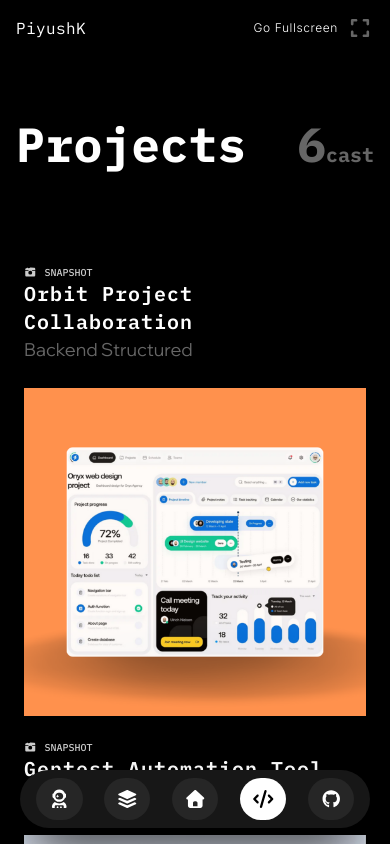
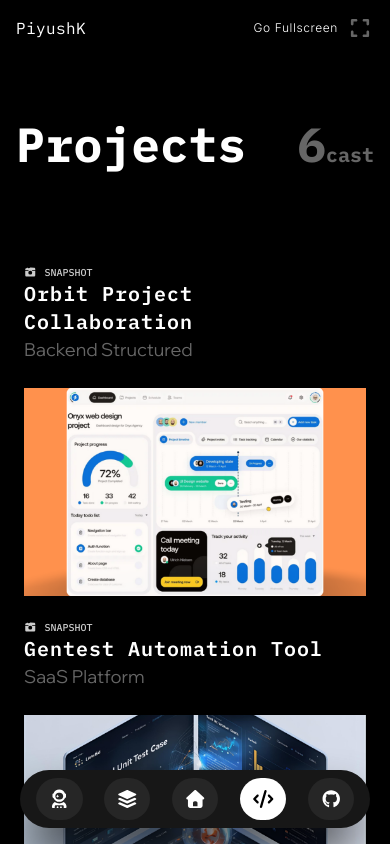
Before and after one commit to Disguised-toast0/Framer-Portfolio, a React (Vite) app: page /projects in a window 390 px wide. Shown: the top 844 px of the page. Built offline with nearby package versions, Linux system fonts and the light colour scheme; a web font is replaced by a local one.

Commit message:
minor fixes

```diff
--- a/src/Components/Projects.jsx
+++ b/src/Components/Projects.jsx
@@ -1,10 +1,10 @@
-import React, { useState } from 'react'
-import { motion } from "motion/react"
-import { FontAwesomeIcon } from '@fortawesome/react-fontawesome'
-import { faCameraRetro } from '@fortawesome/free-solid-svg-icons/faCameraRetro';
+import React, { useState } from "react";
+import { motion, AnimatePresence } from "motion/react";
+import { FontAwesomeIcon } from "@fortawesome/react-fontawesome";
+import { faCameraRetro } from "@fortawesome/free-solid-svg-icons/faCameraRetro";
 
 const Projects = () => {
-
+  const [activeIndex, setActiveIndex] = useState(null);
 
   const images = [
     {
@@ -51,47 +51,98 @@ const Projects = () => {
     },
   ];
 
+  return (
+    <div className="p-2 w-full">
+      <section className="sm:grid gap-2 gap-y-8 pb-20 sm:pt-20 h-full w-full grid-cols-3">
+        {images.map((img, index) => {
+          const isActive = activeIndex === index;
 
           return (
-    <div className=' p-2 w-full'>
+            <motion.div
+  key={index}
+  initial={{ opacity: 0, x: "-50%" }}
+  whileInView={{ opacity: 1, x: "0%" }}
+  whileHover={{ y: -10 }}
+  transition={{ duration: 0.6 }}
+  className="relative  pt-2 flex flex-col overflow-hidden"
+>
+  <h1 className="sm:text-[13px] text-[10px] font-medium text-white/80 px-4 font-secondary">
+    <FontAwesomeIcon icon={faCameraRetro} className="mr-2" />
+    SNAPSHOT
+  </h1>
 
-
-      <section className='sm:grid gap-2 gap-y-8 pb-20 sm:pt-20 h-full w-full grid-cols-3'>
-        {images.map((img,index)=>{
-          const layout = ["col-span-1 row-span-1","col-span-1 row-span-1","col-span-1 row-span-1","col-span-1 row-span-1"]
-            return <motion.div
-            initial={{opacity:0,translateX:"-50%"}}
-            whileInView={{opacity:1,translateX:"0%"}}
-            whileHover={{y:-10}}
-            transition={{duration:0.6}}
-            key={index} className={` cursor-pointer bord border-solid border-white/30 pt-2 break-inside-avoid flex flex-col ${layout[index]}`}>
-
-              <h1 className='sm:text-[13px] text-[10px] font-medium text-white/80 px-4 font-secondary'>
-                <span><FontAwesomeIcon
-                    icon={faCameraRetro}
-                    className='mr-2'
-                  /></span>
-                SNAPSHOT</h1>
-
-              <h1 className='flex px-4 text-white font-semibold items-center tracking-wider text-xl font-secondary'>
-
+  <h1 className="flex px-4 text-white font-semibold items-center tracking-wider text-xl font-secondary">
     {img.text}
   </h1>
 
-              <h1 className='text-lg pb-2 px-4 text-white/40 font-display'>
+  <h1 className="text-lg pb-2 px-4 text-white/40 font-display">
     {img.subtext}
   </h1>
+  <div className="relative">
 
-             <a href={img.href} target='_blank'><img
+    <div
+      className={`transition-all duration-300 ${
+        isActive ? "blur-sm scale-[0.80]" : ""
+      }`}
+    >
+      <img
         src={img.img}
         alt={img.alt}
-             className={`w-full h-90 sm:p-0 p-4 object-cover shadow-md shadow-black/30`}/></a>
+        loading="lazy"
+        decoding="async"
+        onClick={() => setActiveIndex(index)}
+        className="w-full sm:h-90 h-60 sm:p-0 p-4 object-cover shadow-md shadow-black/30 cursor-pointer"
+      />
+    </div>
+
+    <AnimatePresence>
+      {isActive && (
+        <motion.div
+          initial={{ opacity: 0 }}
+          animate={{ opacity: 1 }}
+          exit={{ opacity: 0 }}
+          className="absolute inset-0 flex items-center justify-center bg-black/60 backdrop-blur-md"
+        >
+          <motion.div
+            initial={{ scale: 0.8, y: 20 }}
+            animate={{ scale: 1, y: 0 }}
+            exit={{ scale: 0.8, y: 20 }}
+            transition={{ type: "spring", stiffness: 200 }}
+            className="text-center px-6"
+          >
+            <h2 className="text-xl font-semibold mb-4 font-secondary">
+              Wanna view live?
+            </h2>
+
+            <div className="flex justify-center gap-6">
+              <button
+                onClick={() => {
+                  window.open(img.href, "_blank");
+                  setActiveIndex(null);
+                }}
+                className="px-6 py-2 bg-white text-black font-semibold rounded-md hover:scale-105 transition"
+              >
+                Yea!
+              </button>
+
+              <button
+                onClick={() => setActiveIndex(null)}
+                className="px-6 py-2  text-white rounded-md hover:bg-white/10 transition"
+              >
+                Nah!
+              </button>
+            </div>
           </motion.div>
+        </motion.div>
+      )}
+    </AnimatePresence>
+  </div>
+</motion.div>
+          );
         })}
       </section>
+    </div>
+  );
+};
 
-    </div>
-  )
-}
-
-export default Projects
+export default Projects;
--- a/src/Pages/Experience.jsx
+++ b/src/Pages/Experience.jsx
@@ -94,15 +94,15 @@ const Experience = () => {
                 <img
                   src={job.img}
                   alt={job.title}
-                  className="w-16 h-16 rounded-2xl shadow-xl shadow-black/60"
+                  className="sm:w-16 sm:h-16 w-10 h-10 rounded-2xl shadow-xl shadow-black/60"
                 />
-                <div className="font-secondary sm:text-xl">
+                <div className="font-secondary sm:text-xl text-lg">
                   <h1>{job.title}</h1>
-                  <h1 className="text-lg text-white/60">{job.mintitle}</h1>
+                  <h1 className="sm:text-lg text-sm text-white/60">{job.mintitle}</h1>
                 </div>
               </div>
 
-              <h1 className="sm:mr-10 sm:text-[10px] text-[6.5px] tracking-widest px-2 border rounded-2xl">
+              <h1 className="sm:mr-10 sm:text-[10px] text-[6.5px] tracking-wider text-center border sm:w-32 w-23 rounded-2xl">
                 {job.date}
               </h1>
             </div>
--- a/src/Pages/Homepage.jsx
+++ b/src/Pages/Homepage.jsx
@@ -121,7 +121,7 @@ const Homepage = () => {
               <h1 className="font-secondary">Muzic</h1>
             </div>
 
-            <div className="flex flex-col items-center tracking-wide sm:text-[100px] text-3xl mx-10 justify-center sm:h-[70vh] h-[65vh] text-center">
+            <div className="flex flex-col items-center tracking-wide sm:text-[100px] text-[40px] mx-10 justify-center sm:h-[70vh] h-[65vh] text-center">
               <motion.h1
                 initial={{ opacity: 0, y: 30 }}
                 animate={{ opacity: 1, y: 0 }}
```
Lines whose indentation alone changed are shown as unchanged.
